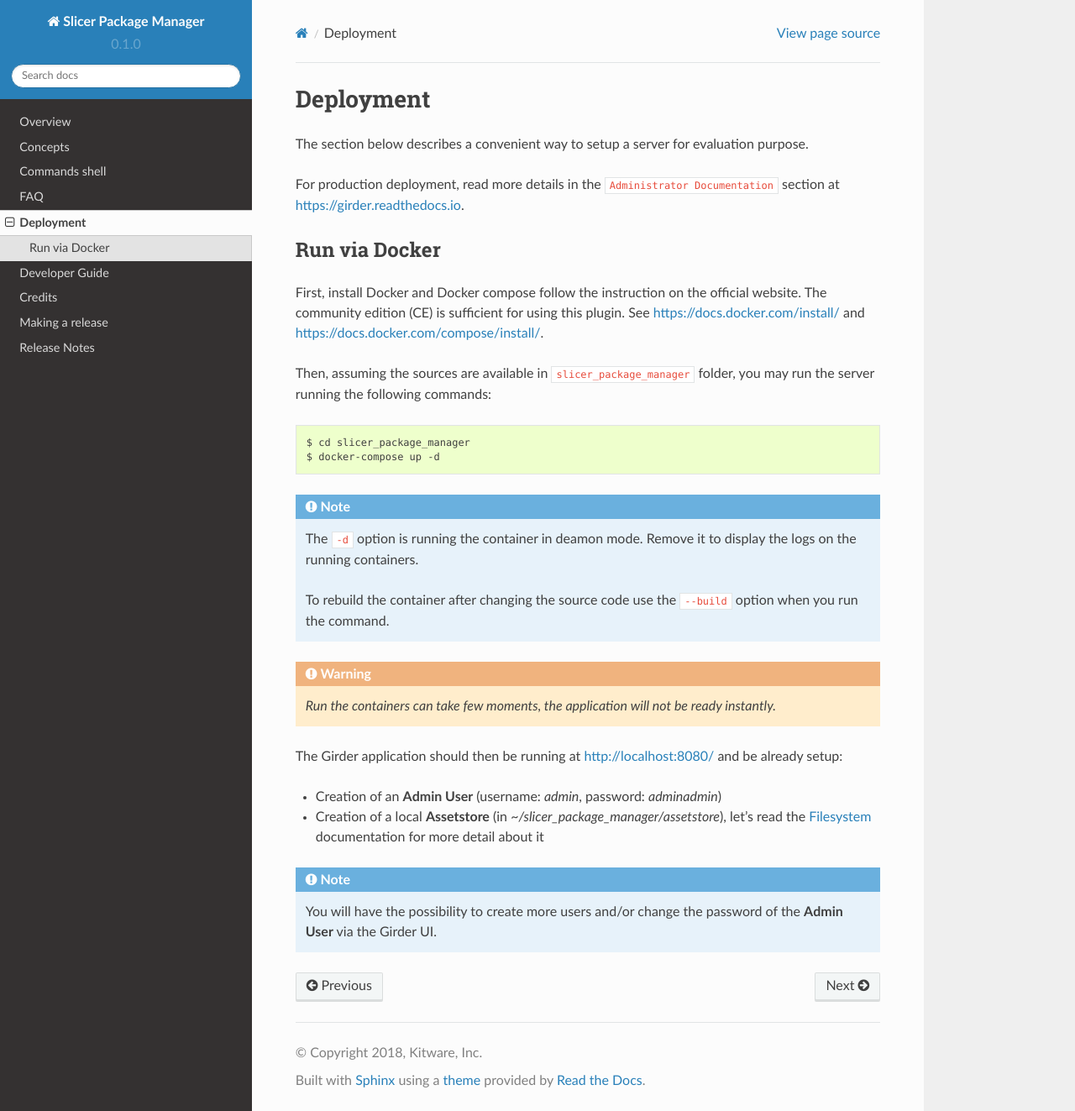
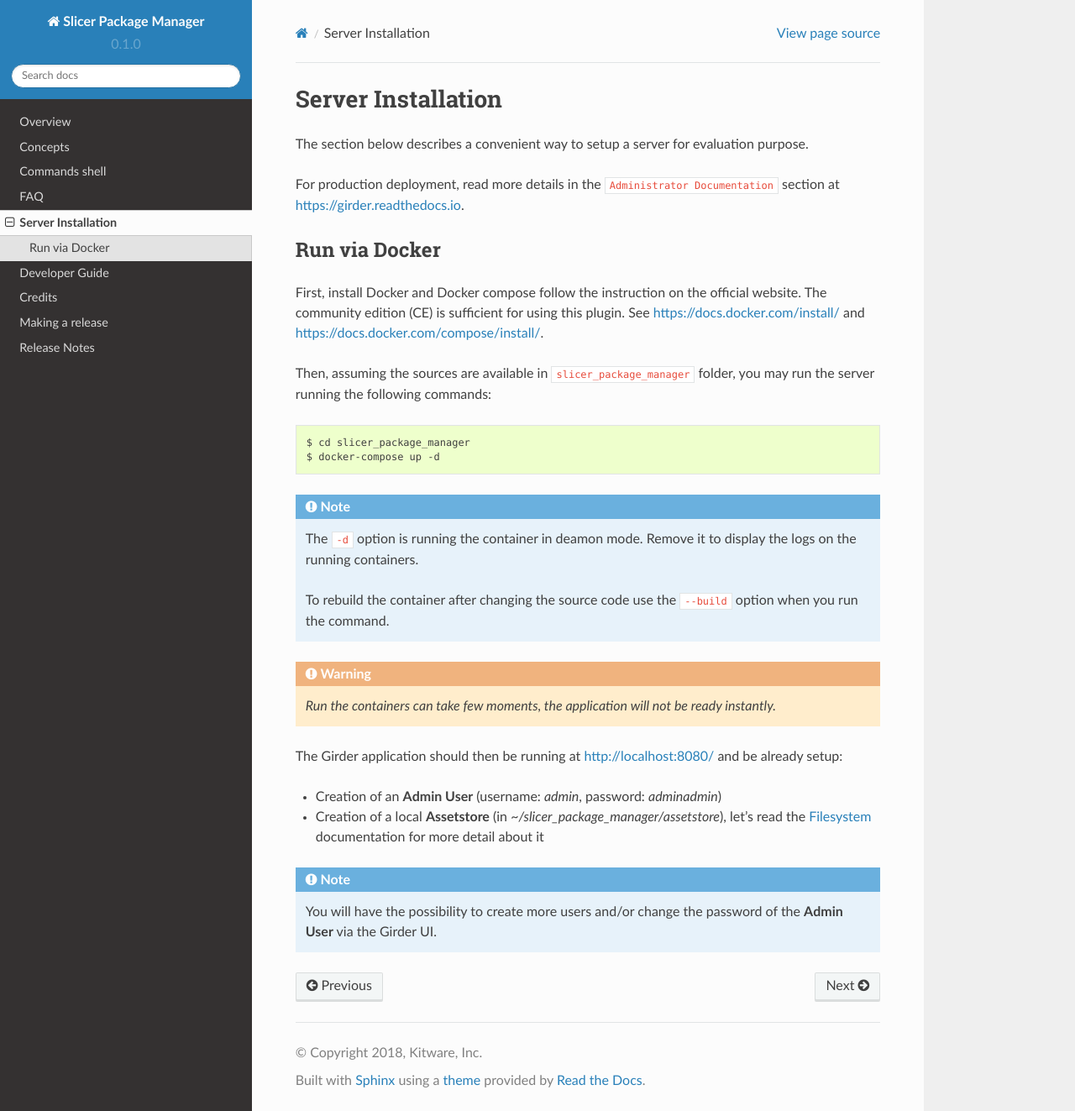
Before and after one commit to girder/slicer_package_manager, a Sphinx documentation site: the page built from docs/installation.rst, in a window 1280 px wide and 1323 px high. Shown: the whole window at 84% size. Built offline with Sphinx 7.4.7 and the Read the Docs theme 2.0.0, drawn with Linux system fonts in a browser that asks for light colours.

Commit message:
Docs: Rename "Deployment" to "Server Installation"

```diff
--- a/docs/installation.rst
+++ b/docs/installation.rst
@@ -1,8 +1,8 @@
 .. _installation:
 
-==========
-Deployment
-==========
+===================
+Server Installation
+===================
 
 The section below describes a convenient way to setup a server for evaluation purpose.
 
```
